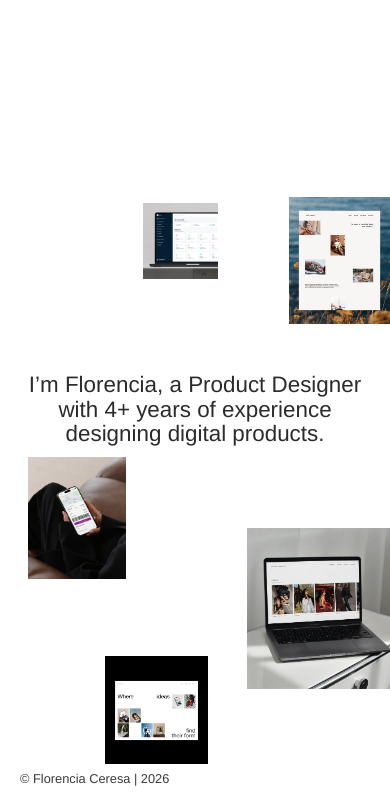
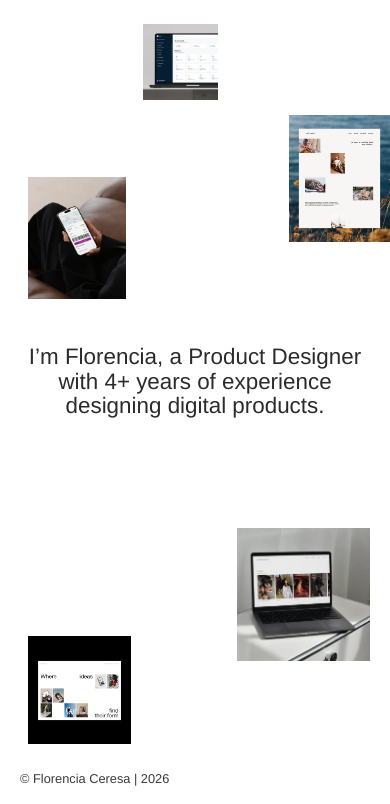
Before and after one commit to soyflorenciaceresa/portfolio-florencia, a plain HTML site: page index.html in a window 390 px wide. Shown: the part 40-844 px from the top of the page. Drawn offline with Linux system fonts and the light colour scheme.

Commit message:
Refine mobile layout for project info and home
- Stack location, year, role and scope in one column on mobile
- Center the home phrase on the screen and reposition home images on mobile
- Bump stylesheet version

Co-Authored-By: Claude Sonnet 5.5 <noreply@anthropic.com>

```diff
--- a/css/styles.css
+++ b/css/styles.css
@@ -661,8 +661,16 @@ p, h1, h2, h3 {
 
 @media (max-width: 640px) {
 
+  /* centered on the screen itself, not on the area below the fixed header */
   .hero-text {
     width: 90%;
+    top: calc(50% - var(--header-h) / 2);
+  }
+
+  /* location, year, role and scope stack in a single column */
+  .project-info {
+    grid-template-columns: 1fr;
+    row-gap: 1rem;
   }
 
   .ph-2 {
@@ -677,28 +685,31 @@ p, h1, h2, h3 {
 
   .ph-4 {
     left: 36.6% !important;
-    top: 23.7% !important;
+    top: 1% !important;
     width: 19.2% !important;
   }
 
   .ph-5 {
-    top: 56% !important;
+    top: 20.4% !important;
     width: 25% !important;
   }
 
   .ph-6 {
     left: auto !important;
     right: 0 !important;
-    top: 23% !important;
+    top: 12.6% !important;
     width: 26% !important;
   }
 
   .ph-7 {
-    width: 41.2% !important;
+    left: auto !important;
+    right: 20px !important;
+    width: 34% !important;
   }
 
   .ph-8 {
-    bottom: 40px !important;
+    left: 7.25% !important;
+    bottom: 60px !important;
     width: 26.4% !important;
   }
 
--- a/index.html
+++ b/index.html
@@ -4,7 +4,7 @@
 <meta charset="UTF-8">
 <meta name="viewport" content="width=device-width, initial-scale=1.0">
 <title>Florencia Ceresa — Portfolio</title>
-<link rel="stylesheet" href="css/styles.css?v=66">
+<link rel="stylesheet" href="css/styles.css?v=75">
 </head>
 <body>
 <div class="page page-home">
```
Also changed, not shown: about.html (+1 -1 lines), contact.html (+1 -1 lines), work-better-together-homes.html (+1 -1 lines), work-central-de-pasajes.html (+1 -1 lines), work-enlace-studio.html (+1 -1 lines), work-josefina-devoto.html (+1 -1 lines), work-lucila-barattini.html (+1 -1 lines), work-pharo-design-system.html (+1 -1 lines), work-pharo-software.html (+1 -1 lines), work.html (+1 -1 lines).
